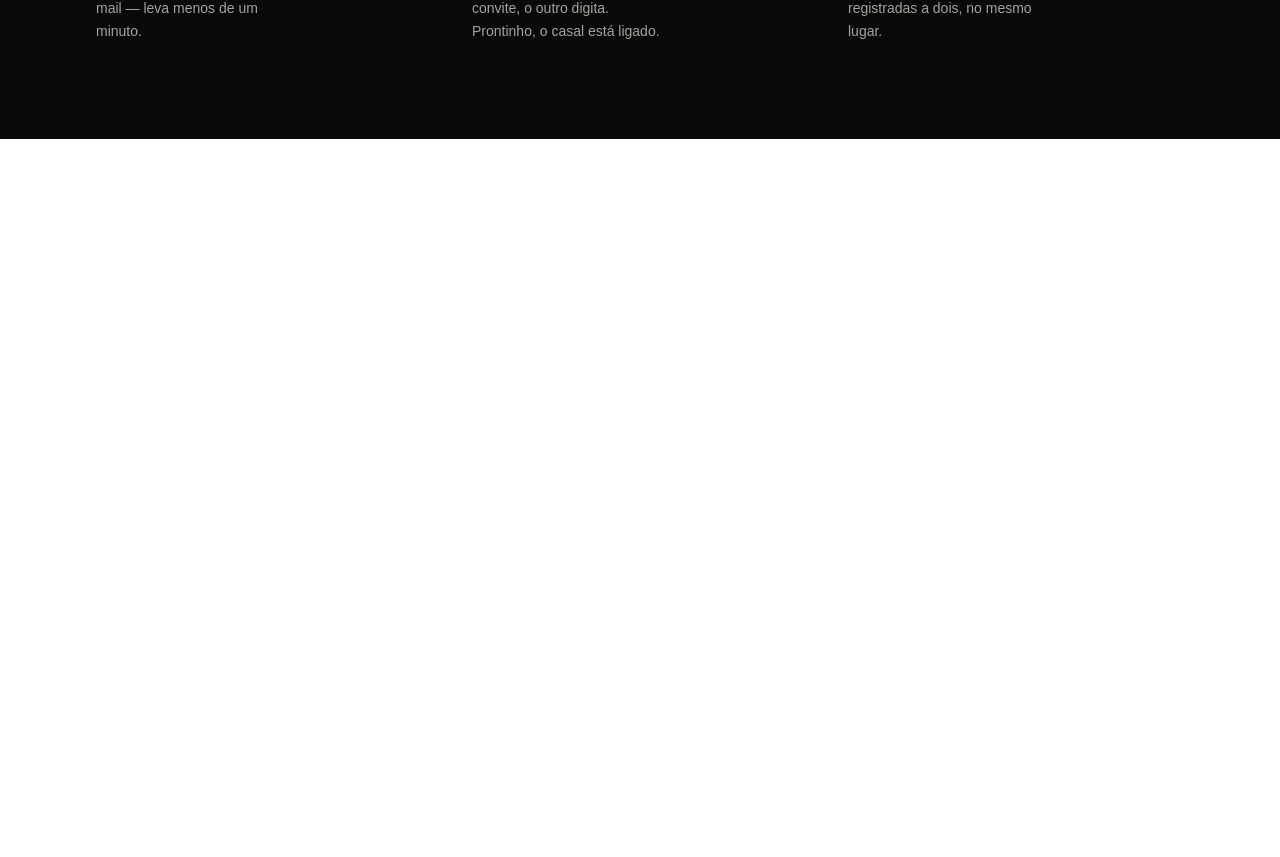
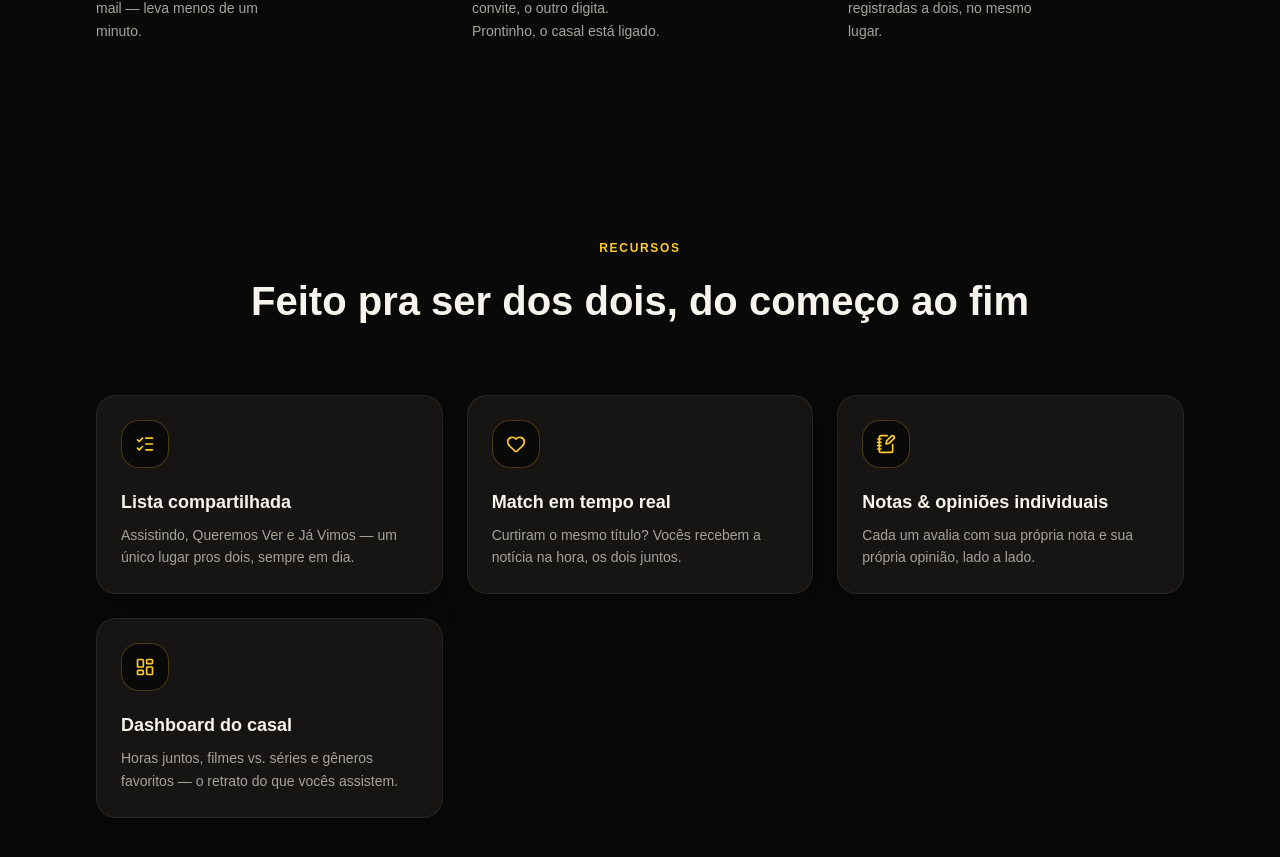
Before and after one commit to Guga2111/sessao-a-dois, a React (Vite) app in the folder client/: page / in a window 1280 px wide. Shown: the part 1051-1908 px from the top of the page. Before the commit the page ends 1190 px from the top, so only its background shows below. Built offline with nearby package versions, Linux system fonts and the light colour scheme; no server answers.

Commit message:
feat: US-007 - Grid de recursos (FeatureGrid)

```diff
--- /dev/null
+++ b/client/src/components/landing/FeatureGrid.tsx
@@ -0,0 +1,81 @@
+import {
+  Heart,
+  LayoutDashboard,
+  ListChecks,
+  NotebookPen,
+} from "lucide-react"
+import type { LucideIcon } from "lucide-react"
+
+type Feature = {
+  icon: LucideIcon
+  title: string
+  copy: string
+}
+
+const FEATURES: Feature[] = [
+  {
+    icon: ListChecks,
+    title: "Lista compartilhada",
+    copy: "Assistindo, Queremos Ver e Já Vimos — um único lugar pros dois, sempre em dia.",
+  },
+  {
+    icon: Heart,
+    title: "Match em tempo real",
+    copy: "Curtiram o mesmo título? Vocês recebem a notícia na hora, os dois juntos.",
+  },
+  {
+    icon: NotebookPen,
+    title: "Notas & opiniões individuais",
+    copy: "Cada um avalia com sua própria nota e sua própria opinião, lado a lado.",
+  },
+  {
+    icon: LayoutDashboard,
+    title: "Dashboard do casal",
+    copy: "Horas juntos, filmes vs. séries e gêneros favoritos — o retrato do que vocês assistem.",
+  },
+]
+
+export function FeatureGrid() {
+  return (
+    <section
+      id="recursos"
+      className="mx-auto max-w-6xl px-5 py-16 sm:px-8 sm:py-20 lg:py-24"
+    >
+      <div className="mb-12 text-center sm:mb-16">
+        <span className="font-auth-body text-xs font-semibold tracking-[0.14em] text-[#ffcb2b] uppercase">
+          Recursos
+        </span>
+        <h2 className="font-display mt-3 text-[clamp(1.75rem,3.5vw,2.5rem)] font-bold text-[#f6f4ec]">
+          Feito pra ser dos dois, do começo ao fim
+        </h2>
+      </div>
+
+      <div
+        className="grid gap-[clamp(1rem,2.5vw,1.5rem)]"
+        style={{
+          gridTemplateColumns: "repeat(auto-fit, minmax(min(100%, 260px), 1fr))",
+        }}
+      >
+        {FEATURES.map((feature) => {
+          const Icon = feature.icon
+          return (
+            <div
+              key={feature.title}
+              className="rounded-[20px] border border-[rgba(255,255,255,.07)] bg-[#161513] p-6 shadow-[0_10px_26px_rgba(0,0,0,.35)]"
+            >
+              <div className="grid size-12 flex-none place-items-center rounded-2xl border border-[#ffcb2b]/25 bg-[#09090a]">
+                <Icon className="size-5 text-[#ffcb2b]" aria-hidden="true" />
+              </div>
+              <h3 className="font-display mt-5 text-lg font-bold text-[#f6f4ec]">
+                {feature.title}
+              </h3>
+              <p className="font-auth-body mt-2 text-[14px] leading-relaxed text-[#a6a39a]">
+                {feature.copy}
+              </p>
+            </div>
+          )
+        })}
+      </div>
+    </section>
+  )
+}
--- a/client/src/screens/LandingScreen.tsx
+++ b/client/src/screens/LandingScreen.tsx
@@ -1,3 +1,4 @@
+import { FeatureGrid } from "@/components/landing/FeatureGrid"
 import { HowItWorks } from "@/components/landing/HowItWorks"
 import { LandingHeader } from "@/components/landing/LandingHeader"
 import { LandingHero } from "@/components/landing/LandingHero"
@@ -14,6 +15,7 @@ export function LandingScreen() {
       <LandingHeader />
       <LandingHero />
       <HowItWorks />
+      <FeatureGrid />
     </div>
   )
 }
```
Also changed, not shown: 2 other files (tests, documents, lock files or other folders).
